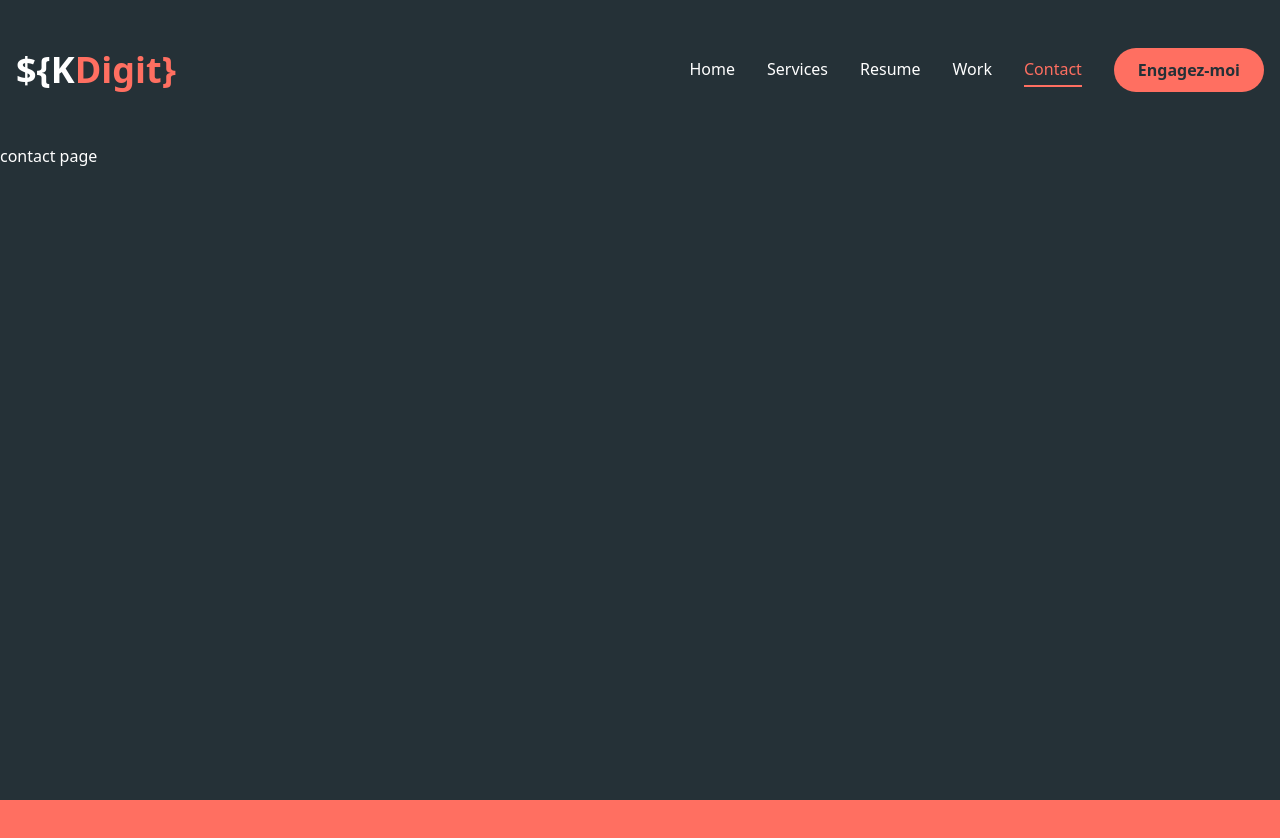
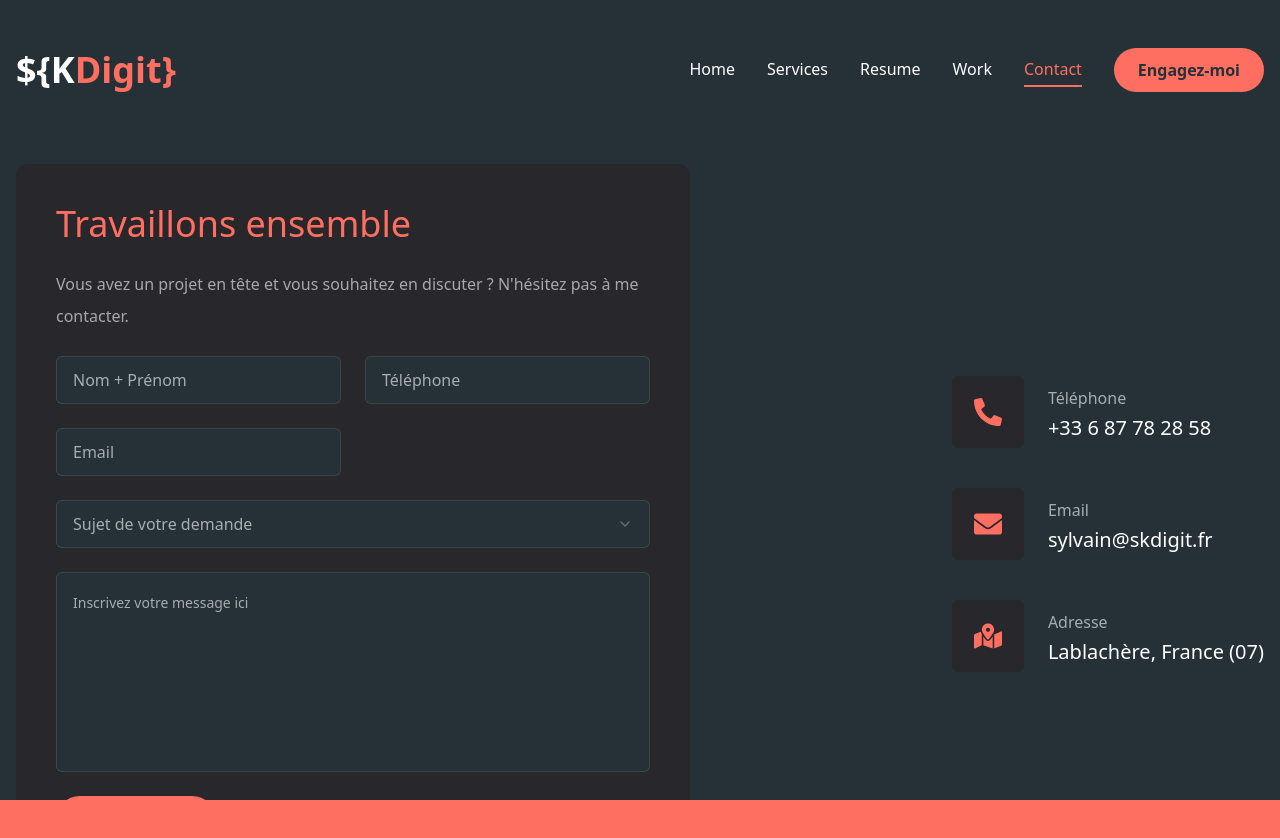
Before and after one commit to VaylSin/portfolio_2025, a Next.js app: page /contact in a window 1280 px wide. Shown: the top 838 px of the page. Before the commit the page ends 800 px from the top, so only its background shows below. Built offline with nearby package versions, Linux system fonts and the light colour scheme.

Commit message:
end static

```diff
--- a/app/contact/page.jsx
+++ b/app/contact/page.jsx
@@ -1,9 +1,129 @@
+"use client";
+
+import { Button } from "@/components/ui/button";
+import { Input } from "@/components/ui/input";
+import { Textarea } from "@/components/ui/textarea";
+import {
+	Select,
+	SelectLabel,
+	SelectItem,
+	SelectContent,
+	SelectGroup,
+	SelectTrigger,
+	SelectValue,
+} from "@/components/ui/select";
+import { motion } from "framer-motion";
+import { Icon } from "lucide-react";
+import { FaPhoneAlt, FaEnvelope, FaMapMarkedAlt } from "react-icons/fa";
+
+const infos = [
+	{
+		Icon: <FaPhoneAlt />,
+		label: "Téléphone",
+		value: "+33 6 87 78 28 58",
+	},
+	{
+		Icon: <FaEnvelope />,
+		label: "Email",
+		value: "sylvain@skdigit.fr",
+	},
+	{
+		Icon: <FaMapMarkedAlt />,
+		label: "Adresse",
+		value: "Lablachère, France (07)",
+	},
+];
+
 const Contact = () => {
-    return (
-        <div>
-            contact page
-        </div>
-    );
-}
-
+	return (
+		<motion.section
+			initial={{ opacity: 0 }}
+			animate={{
+				opacity: 1,
+				transition: { delay: 2.4, duration: 0.4, ease: "easeInOut" },
+			}}
+			className="py-6"
+		>
+			<div className="container mx-auto">
+				<div className="flex flex-col-reverse xl:flex-row gap-[30px]">
+					<div className="xl:w-[54%] order-2 xl:order-none">
+						<form
+							action=""
+							className="flex flex-col gap-6 p-10 bg-[#27272c] rounded-xl"
+						>
+							<h3 className="text-4xl text-accent">Travaillons ensemble</h3>
+							<p className="text-white/60">
+								Vous avez un projet en tête et vous souhaitez en discuter ?
+								N'hésitez pas à me contacter.
+							</p>
+							<div className="grid grid-col-1 md:grid-cols-2 gap-6">
+								<Input
+									type="text"
+									placeholder="Nom + Prénom"
+									label="nom_complet"
+									required
+								/>
+								<Input
+									type="text"
+									placeholder="Téléphone"
+									label="Phone"
+									required
+								/>
+								<Input
+									type="email"
+									placeholder="Email"
+									label="email"
+									required
+								/>
+							</div>
+							<Select>
+								<SelectTrigger className="w-full">
+									<SelectValue placeholder="Sujet de votre demande" />
+								</SelectTrigger>
+								<SelectContent>
+									<SelectGroup>
+										<SelectLabel>Choisissez un sujet</SelectLabel>
+										<SelectItem value="wordpress_woocommerce">
+											Sites Wordpress / WooCommerce
+										</SelectItem>
+										<SelectItem value="webapp">Web Applications</SelectItem>
+										<SelectItem value="landingpage">Landing Pages</SelectItem>
+										<SelectItem value="optiSeo">
+											Optimisations Référencement
+										</SelectItem>
+										<SelectItem value="autre">Autre</SelectItem>
+									</SelectGroup>
+								</SelectContent>
+							</Select>
+							<Textarea
+								className="h-[200px]"
+								placeholder="Inscrivez votre message ici"
+								label="Message"
+								required
+							/>
+							<Button type="submit" size="md" className="max-w-40">
+								Envoyer
+							</Button>
+						</form>
+					</div>
+					<div className="flex-1 flex items-center justify-center lg:justify-start xl:justify-end order-1 xl:order-none mb-8 xl:mb-0">
+						<ul className="flex flex-col gap-10">
+							{infos.map((info, index) => (
+								<li key={index} className="flex items-center gap-6">
+									<div className="w-[52px] h-[52px] xl:w-[72px] xl:h-[72px] bg-[#27272c] text-accent rounded-md flex items-center justify-center">
+										<div className="text-[28px]">{info.Icon}</div>
+									</div>
+									<div className="flex-1">
+										<h4 className="text-white/60">{info.label}</h4>
+										<p className="text-xl">{info.value}</p>
+									</div>
+								</li>
+							))}
+						</ul>
+					</div>
+				</div>
+			</div>
+		</motion.section>
+	);
+};
 export default Contact;
--- a/app/work/page.jsx
+++ b/app/work/page.jsx
@@ -215,7 +215,10 @@ const Work = () => {
 									</SwiperSlide>
 								);
 							})}
-							<WorkSliderBtns />
+							<WorkSliderBtns
+								containerStyles="flex gap-2 absolute right-0 bottom-[calc(50%_-_22px)] xl:bottom-0 z-20 w-full justify-between xl:w-max xl:justify-none"
+								btnStyles="bg-accent hover:bg-accent-hover text-primary text-[22px] h-[44px] w-[44px] flex justify-center items-center transition-all duration-300"
+							/>
 						</Swiper>
 					</div>
 				</div>
--- a/components/ui/input.jsx
+++ b/components/ui/input.jsx
@@ -1,19 +1,20 @@
-import * as React from "react"
+import * as React from "react";
 
-import { cn } from "@/lib/utils"
+import { cn } from "@/lib/utils";
 
 const Input = React.forwardRef(({ className, type, ...props }, ref) => {
 	return (
-    (<input
+		<input
 			type={type}
 			className={cn(
-        "flex h-9 w-full rounded-md border border-input bg-transparent px-3 py-1 text-base shadow-sm transition-colors file:border-0 file:bg-transparent file:text-sm file:font-medium file:text-foreground placeholder:text-muted-foreground focus-visible:outline-none focus-visible:ring-1 focus-visible:ring-ring disabled:cursor-not-allowed disabled:opacity-50 md:text-sm",
+				"flex h-[48px] rounded-md border border-white/10 focus:border-accent font-light bg-primary px-4 py-5 text-base placeholder:text-white/60 outline-none",
 				className
 			)}
 			ref={ref}
-      {...props} />)
+			{...props}
+		/>
 	);
-})
-Input.displayName = "Input"
+});
+Input.displayName = "Input";
 
-export { Input }
+export { Input };
--- a/components/ui/select.jsx
+++ b/components/ui/select.jsx
@@ -1,94 +1,119 @@
-"use client"
+"use client";
 
-import * as React from "react"
-import * as SelectPrimitive from "@radix-ui/react-select"
-import { Check, ChevronDown, ChevronUp } from "lucide-react"
+import * as React from "react";
+import * as SelectPrimitive from "@radix-ui/react-select";
+import { Check, ChevronDown, ChevronUp } from "lucide-react";
 
-import { cn } from "@/lib/utils"
+import { cn } from "@/lib/utils";
 
-const Select = SelectPrimitive.Root
+const Select = SelectPrimitive.Root;
 
-const SelectGroup = SelectPrimitive.Group
+const SelectGroup = SelectPrimitive.Group;
 
-const SelectValue = SelectPrimitive.Value
+const SelectValue = SelectPrimitive.Value;
 
-const SelectTrigger = React.forwardRef(({ className, children, ...props }, ref) => (
+const SelectTrigger = React.forwardRef(
+	({ className, children, ...props }, ref) => (
 		<SelectPrimitive.Trigger
 			ref={ref}
 			className={cn(
-      "flex h-9 w-full items-center justify-between whitespace-nowrap rounded-md border border-input bg-transparent px-3 py-2 text-sm shadow-sm ring-offset-background placeholder:text-muted-foreground focus:outline-none focus:ring-1 focus:ring-ring disabled:cursor-not-allowed disabled:opacity-50 [&>span]:line-clamp-1",
+				"flex h-[48px] w-full items-center justify-between rounded-md border border-white/10 bg-primary px-4 py-5 text-base text-white/60 placeholder:text-white/10 focus:border-accent outline-none",
 				className
 			)}
-    {...props}>
+			{...props}
+		>
 			{children}
 			<SelectPrimitive.Icon asChild>
 				<ChevronDown className="h-4 w-4 opacity-50" />
 			</SelectPrimitive.Icon>
 		</SelectPrimitive.Trigger>
-))
-SelectTrigger.displayName = SelectPrimitive.Trigger.displayName
+	)
+);
+SelectTrigger.displayName = SelectPrimitive.Trigger.displayName;
 
-const SelectScrollUpButton = React.forwardRef(({ className, ...props }, ref) => (
+const SelectScrollUpButton = React.forwardRef(
+	({ className, ...props }, ref) => (
 		<SelectPrimitive.ScrollUpButton
 			ref={ref}
-    className={cn("flex cursor-default items-center justify-center py-1", className)}
-    {...props}>
+			className={cn(
+				"flex cursor-default items-center justify-center py-1",
+				className
+			)}
+			{...props}
+		>
 			<ChevronUp className="h-4 w-4" />
 		</SelectPrimitive.ScrollUpButton>
-))
-SelectScrollUpButton.displayName = SelectPrimitive.ScrollUpButton.displayName
+	)
+);
+SelectScrollUpButton.displayName = SelectPrimitive.ScrollUpButton.displayName;
 
-const SelectScrollDownButton = React.forwardRef(({ className, ...props }, ref) => (
+const SelectScrollDownButton = React.forwardRef(
+	({ className, ...props }, ref) => (
 		<SelectPrimitive.ScrollDownButton
 			ref={ref}
-    className={cn("flex cursor-default items-center justify-center py-1", className)}
-    {...props}>
+			className={cn(
+				"flex cursor-default items-center justify-center py-1",
+				className
+			)}
+			{...props}
+		>
 			<ChevronDown className="h-4 w-4" />
 		</SelectPrimitive.ScrollDownButton>
-))
+	)
+);
 SelectScrollDownButton.displayName =
-  SelectPrimitive.ScrollDownButton.displayName
+	SelectPrimitive.ScrollDownButton.displayName;
 
-const SelectContent = React.forwardRef(({ className, children, position = "popper", ...props }, ref) => (
+const SelectContent = React.forwardRef(
+	({ className, children, position = "popper", ...props }, ref) => (
 		<SelectPrimitive.Portal>
 			<SelectPrimitive.Content
 				ref={ref}
 				className={cn(
-        "relative z-50 max-h-96 min-w-[8rem] overflow-hidden rounded-md border bg-popover text-popover-foreground shadow-md data-[state=open]:animate-in data-[state=closed]:animate-out data-[state=closed]:fade-out-0 data-[state=open]:fade-in-0 data-[state=closed]:zoom-out-95 data-[state=open]:zoom-in-95 data-[side=bottom]:slide-in-from-top-2 data-[side=left]:slide-in-from-right-2 data-[side=right]:slide-in-from-left-2 data-[side=top]:slide-in-from-bottom-2",
+					"relative z-50 max-h-96 min-w-[8rem] overflow-hidden rounded-md bg-primary border border-white/10 text-white shadow-md data-[state=open]:animate-in data-[state=closed]:animate-out data-[state=closed]:fade-out-0 data-[state=open]:fade-in-0 data-[state=closed]:zoom-out-95 data-[state=open]:zoom-in-95 data-[side=bottom]:slide-in-from-top-2 data-[side=left]:slide-in-from-right-2 data-[side=right]:slide-in-from-left-2 data-[side=top]:slide-in-from-bottom-2",
 					position === "popper" &&
 						"data-[side=bottom]:translate-y-1 data-[side=left]:-translate-x-1 data-[side=right]:translate-x-1 data-[side=top]:-translate-y-1",
 					className
 				)}
 				position={position}
-      {...props}>
+				{...props}
+			>
 				<SelectScrollUpButton />
 				<SelectPrimitive.Viewport
-        className={cn("p-1", position === "popper" &&
-          "h-[var(--radix-select-trigger-height)] w-full min-w-[var(--radix-select-trigger-width)]")}>
+					className={cn(
+						"p-1",
+						position === "popper" &&
+							"h-[var(--radix-select-trigger-height)] w-full min-w-[var(--radix-select-trigger-width)]"
+					)}
+				>
 					{children}
 				</SelectPrimitive.Viewport>
 				<SelectScrollDownButton />
 			</SelectPrimitive.Content>
 		</SelectPrimitive.Portal>
-))
-SelectContent.displayName = SelectPrimitive.Content.displayName
+	)
+);
+SelectContent.displayName = SelectPrimitive.Content.displayName;
 
 const SelectLabel = React.forwardRef(({ className, ...props }, ref) => (
 	<SelectPrimitive.Label
 		ref={ref}
 		className={cn("px-2 py-1.5 text-sm font-semibold", className)}
-    {...props} />
-))
-SelectLabel.displayName = SelectPrimitive.Label.displayName
+		{...props}
+	/>
+));
+SelectLabel.displayName = SelectPrimitive.Label.displayName;
 
-const SelectItem = React.forwardRef(({ className, children, ...props }, ref) => (
+const SelectItem = React.forwardRef(
+	({ className, children, ...props }, ref) => (
 		<SelectPrimitive.Item
 			ref={ref}
 			className={cn(
-      "relative flex w-full cursor-default select-none items-center rounded-sm py-1.5 pl-2 pr-8 text-sm outline-none focus:bg-accent focus:text-accent-foreground data-[disabled]:pointer-events-none data-[disabled]:opacity-50",
+				"relative flex w-full cursor-default select-none items-center rounded-sm py-1.5 pl-2 pr-8 text-sm outline-none focus:bg-accent focus:text-primary data-[disabled]:pointer-events-none data-[disabled]:opacity-50",
 				className
 			)}
-    {...props}>
+			{...props}
+		>
 			<span className="absolute right-2 flex h-3.5 w-3.5 items-center justify-center">
 				<SelectPrimitive.ItemIndicator>
 					<Check className="h-4 w-4" />
@@ -96,16 +121,18 @@ const SelectItem = React.forwardRef(({ className, children, ...props }, ref) =>
 			</span>
 			<SelectPrimitive.ItemText>{children}</SelectPrimitive.ItemText>
 		</SelectPrimitive.Item>
-))
-SelectItem.displayName = SelectPrimitive.Item.displayName
+	)
+);
+SelectItem.displayName = SelectPrimitive.Item.displayName;
 
 const SelectSeparator = React.forwardRef(({ className, ...props }, ref) => (
 	<SelectPrimitive.Separator
 		ref={ref}
 		className={cn("-mx-1 my-1 h-px bg-muted", className)}
-    {...props} />
-))
-SelectSeparator.displayName = SelectPrimitive.Separator.displayName
+		{...props}
+	/>
+));
+SelectSeparator.displayName = SelectPrimitive.Separator.displayName;
 
 export {
 	Select,
@@ -118,4 +145,4 @@ export {
 	SelectSeparator,
 	SelectScrollUpButton,
 	SelectScrollDownButton,
-}
+};
--- a/components/ui/textarea.jsx
+++ b/components/ui/textarea.jsx
@@ -1,18 +1,19 @@
-import * as React from "react"
+import * as React from "react";
 
-import { cn } from "@/lib/utils"
+import { cn } from "@/lib/utils";
 
 const Textarea = React.forwardRef(({ className, ...props }, ref) => {
 	return (
-    (<textarea
+		<textarea
 			className={cn(
-        "flex min-h-[60px] w-full rounded-md border border-input bg-transparent px-3 py-2 text-base shadow-sm placeholder:text-muted-foreground focus-visible:outline-none focus-visible:ring-1 focus-visible:ring-ring disabled:cursor-not-allowed disabled:opacity-50 md:text-sm",
+				"flex min-h-[80px] w-full rounded-md border border-white/10 focus:border-accent bg-primary px-4 py-5 text-base shadow-sm placeholder:text-white/60 focus-visible:outline-none focus-visible:ring-1 focus-visible:ring-accent focus-visible:ring-offset-0 disabled:cursor-not-allowed disabled:opacity-50 md:text-sm resize-none",
 				className
 			)}
 			ref={ref}
-      {...props} />)
+			{...props}
+		/>
 	);
-})
-Textarea.displayName = "Textarea"
+});
+Textarea.displayName = "Textarea";
 
-export { Textarea }
+export { Textarea };
```
Also changed, not shown: tailwind.config.mjs (+8 -8 lines). Lines whose indentation alone changed are shown as unchanged.
